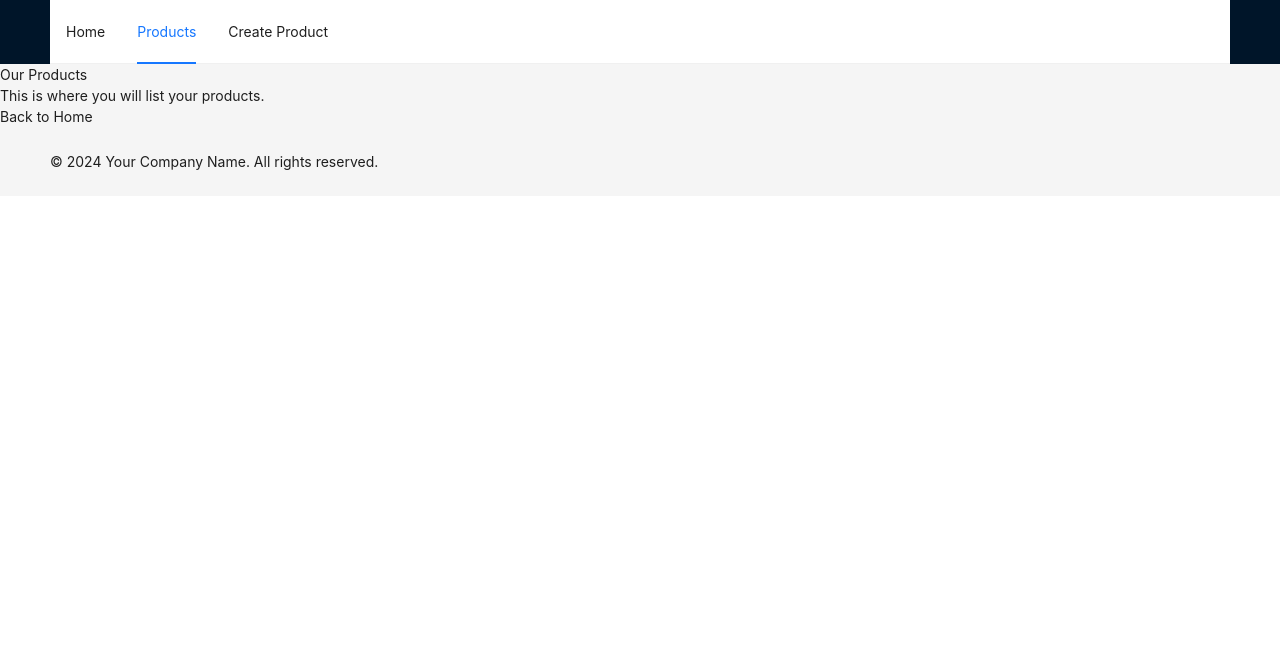
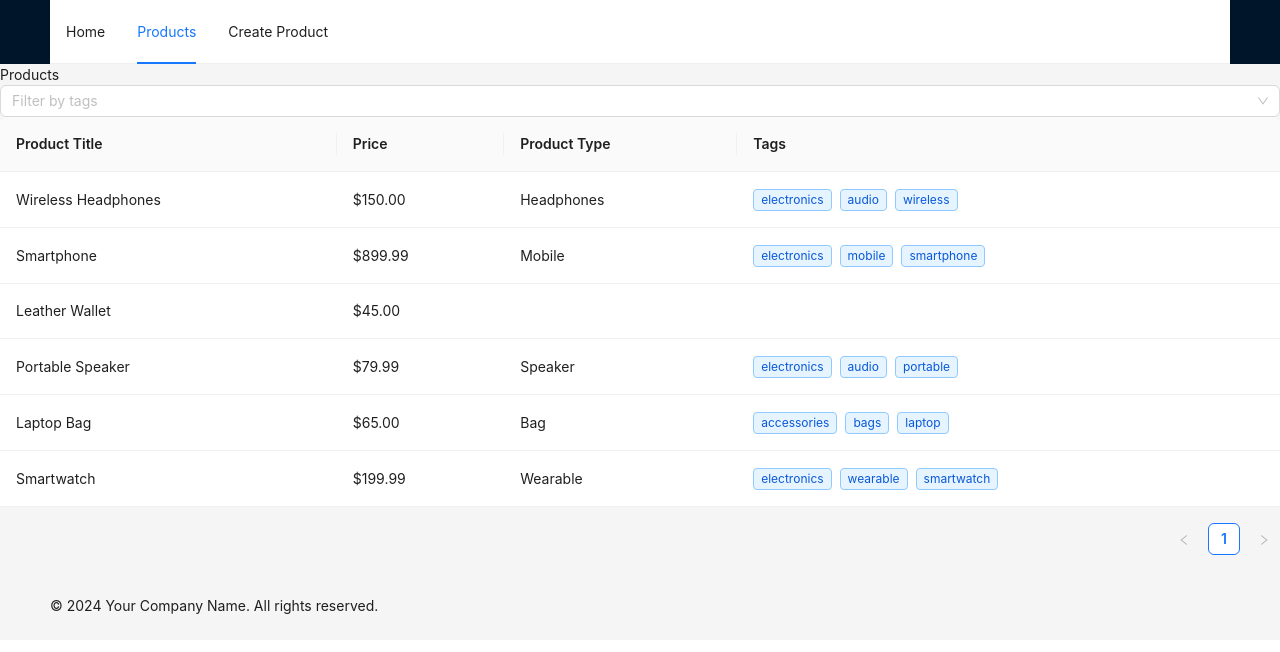
Before and after one commit to DangLjnh/uid-test-react-linhdang, a React (Vite) app: page /products in a window 1280 px wide. Shown: the top 652 px of the page. Built offline with nearby package versions, Linux system fonts and the light colour scheme; data requests are answered from the project's data file.

Commit message:
chore: add table Products

```diff
--- a/db.json
+++ b/db.json
@@ -31,6 +31,42 @@
         "media": [
           "wallet.jpg"
         ]
+      },
+      {
+        "id": 4,
+        "title": "Portable Speaker",
+        "description": "Portable Bluetooth speaker with high-quality sound output.",
+        "price": 79.99,
+        "media": [
+          "speaker_front.jpg",
+          "speaker_back.jpg"
+        ],
+        "tags": ["electronics", "audio", "portable"],
+        "product_type": "Speaker"
+      },
+      {
+        "id": 5,
+        "title": "Laptop Bag",
+        "description": "Stylish laptop bag with multiple compartments and padded shoulder straps.",
+        "price": 65.00,
+        "media": [
+          "laptop_bag_front.jpg",
+          "laptop_bag_back.jpg"
+        ],
+        "tags": ["accessories", "bags", "laptop"],
+        "product_type": "Bag"
+      },
+      {
+        "id": 6,
+        "title": "Smartwatch",
+        "description": "Smartwatch with fitness tracking and heart rate monitoring features.",
+        "price": 199.99,
+        "media": [
+          "smartwatch_front.jpg",
+          "smartwatch_side.jpg"
+        ],
+        "tags": ["electronics", "wearable", "smartwatch"],
+        "product_type": "Wearable"
       }
     ]
   }
--- a/package.json
+++ b/package.json
@@ -15,6 +15,7 @@
     "@reduxjs/toolkit": "^2.2.8",
     "antd": "^5.21.3",
     "autoprefixer": "^10.4.20",
+    "axios": "^1.7.7",
     "postcss": "^8.4.47",
     "react": "^18.3.1",
     "react-dom": "^18.3.1",
@@ -22,6 +23,7 @@
     "react-redux": "^9.1.2",
     "react-router-dom": "^6.27.0",
     "redux": "^5.0.1",
+    "redux-thunk": "^3.1.0",
     "tailwindcss": "^3.4.13"
   },
   "devDependencies": {
--- a/src/pages/products/Products.jsx
+++ b/src/pages/products/Products.jsx
@@ -1,12 +1,105 @@
-// import React from 'react';
-import { Link } from 'react-router-dom';
+import { useEffect, useCallback, useState } from 'react';
+// import { Link } from 'react-router-dom';
+import { useDispatch, useSelector } from 'react-redux';
+import { fetchProducts } from '../../states/actions/productActions';
+import { Alert, Select, Spin, Table, Tag } from 'antd';
 
 const Products = () => {
+  const dispatch = useDispatch();
+  const { products, loading, error } = useSelector((state) => state.products);
+  const [filteredProducts, setFilteredProducts] = useState([]);
+  console.log(products);
+
+  const [selectedTags, setSelectedTags] = useState([]);
+
+  const fetchProductList = useCallback(() => {
+    dispatch(fetchProducts());
+  }, [dispatch]);
+
+  useEffect(() => {
+    fetchProductList();
+  }, [fetchProductList]);
+
+  useEffect(() => {
+    if (selectedTags.length === 0) {
+      setFilteredProducts(products);
+    } else {
+      setFilteredProducts(products.filter(product =>
+        selectedTags.every(tag => product.tags && product.tags.includes(tag))
+      ));
+    }
+  }, [products, selectedTags]);
+
+  const columns = [
+    {
+      title: 'Product Title',
+      dataIndex: 'title',
+      key: 'title',
+      render: title => title.length > 50 ? `${title.substring(0, 50)}...` : title,
+    },
+    {
+      title: 'Price',
+      dataIndex: 'price',
+      key: 'price',
+      render: price => `$${price.toFixed(2)}`,
+    },
+    {
+      title: 'Product Type',
+      dataIndex: 'product_type',
+      key: 'productType',
+    },
+    {
+      title: 'Tags',
+      key: 'tags',
+      dataIndex: 'tags',
+      render: tags => (
+        <>
+          {tags && tags.map(tag => (
+            <Tag color="blue" key={tag}>
+              {tag}
+            </Tag>
+          ))}
+        </>
+      ),
+    },
+  ];
+
+  const allTags = [...new Set(products.flatMap(product => product.tags).filter(tag => tag != null))];
+
+  const handleTagChange = (selectedTags) => {
+    setSelectedTags(selectedTags);
+  };
+
+  if (loading) {
+    return (
+      <div className="flex justify-center items-center h-64">
+        <Spin size="large" />
+      </div>
+    );
+  }
+
+  if (error) {
+    return (
+      <Alert message="Error" description={error} type="error" showIcon />
+    );
+  }
+
   return (
-    <div>
-      <h1>Our Products</h1>
-      <p>This is where you will list your products.</p>
-      <Link to="/">Back to Home</Link>
+    <div className="max-w-7xl mx-auto">
+      <h2 className="text-2xl font-bold mb-6">Products</h2>
+      <div className="mb-4">
+        <Select
+          mode="multiple"
+          style={{ width: '100%' }}
+          placeholder="Filter by tags"
+          onChange={handleTagChange}
+        >
+          {allTags.map(tag => (
+            <Select.Option key={tag} value={tag}>{tag}</Select.Option>
+          ))}
+        </Select>
+      </div>
+      <Table columns={columns} dataSource={filteredProducts} rowKey="id" />
     </div>
   );
 };
```
Also changed, not shown: 1 other file (tests, documents, lock files or other folders).
